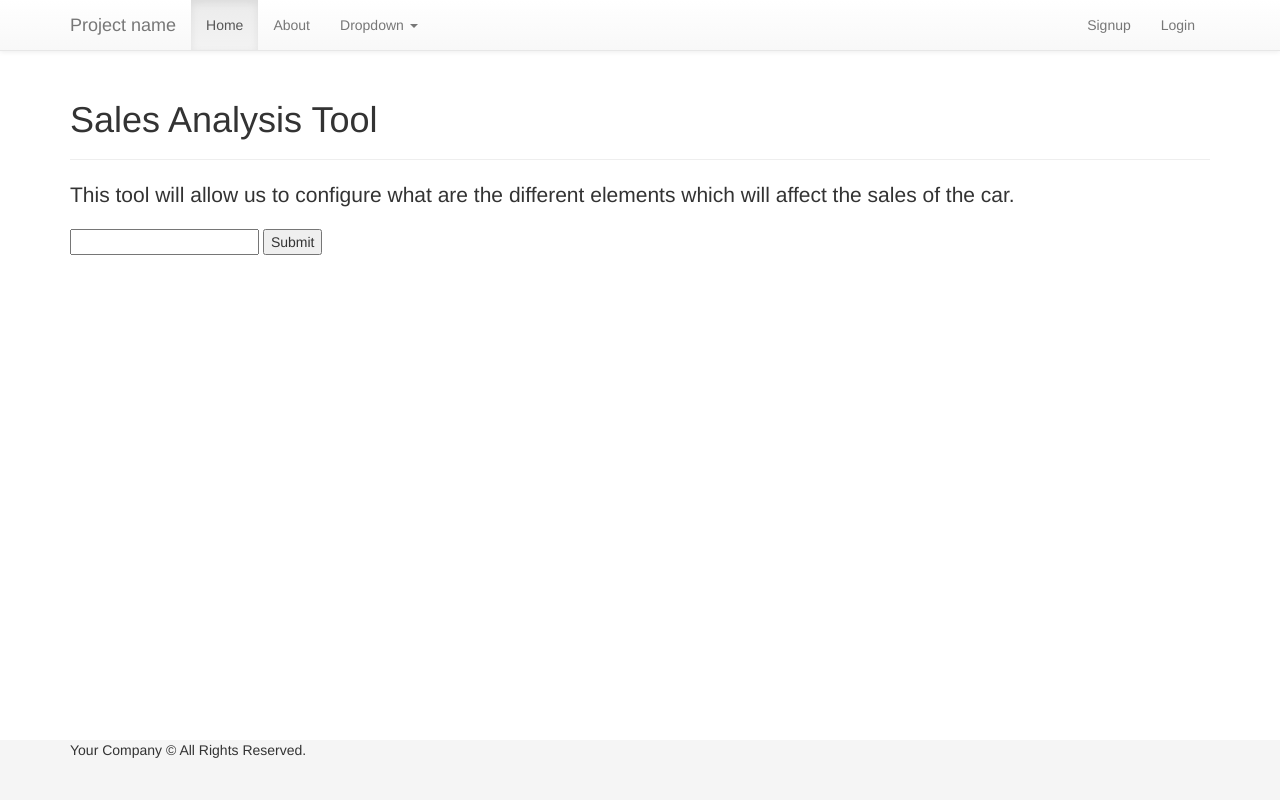
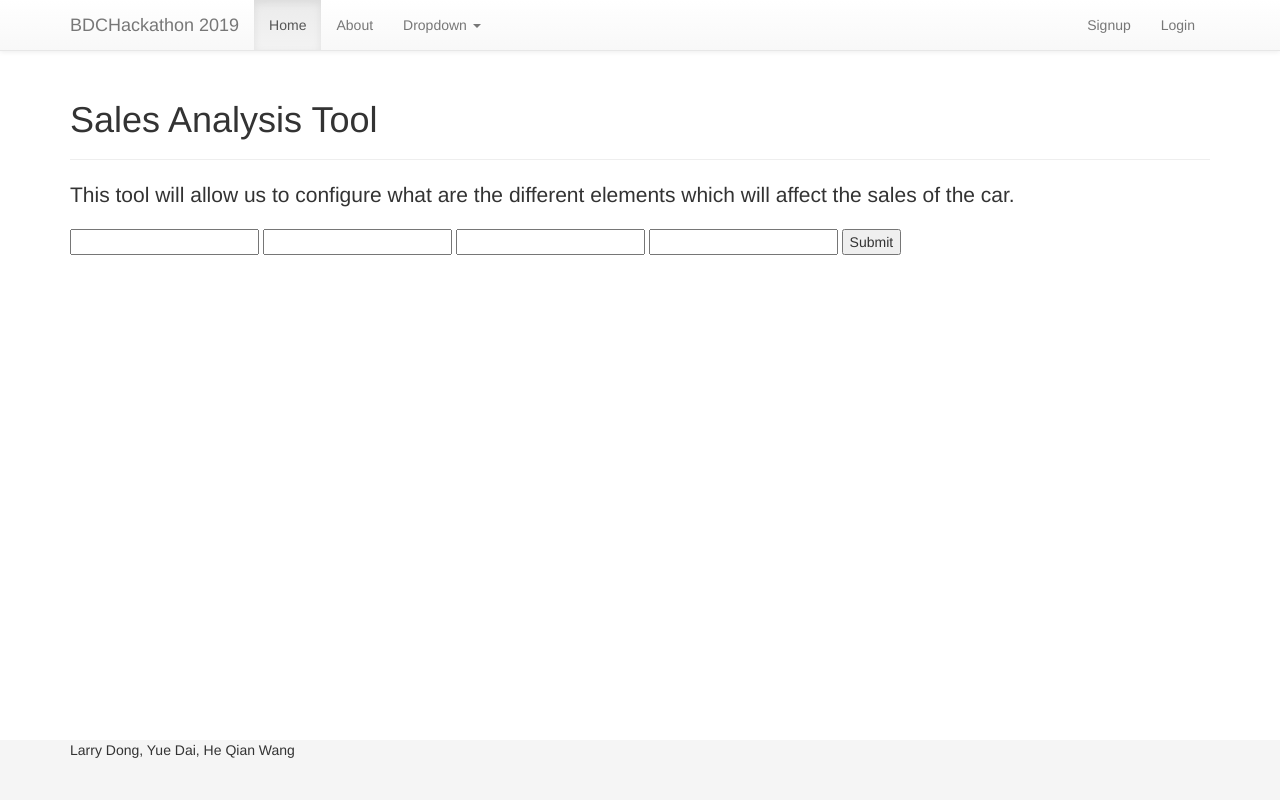
Before and after one commit to LarryShamalama/bdchackathon2019, a Flask app: page / in a window 1280 px wide. Run offline with Flask 2, Linux system fonts and the light colour scheme; some libraries are stand-ins or nearby versions.

Commit message:
Modified details about company names

```diff
--- a/templates/layouts/main.html
+++ b/templates/layouts/main.html
@@ -48,7 +48,7 @@
             <span class="icon-bar"></span>
             <span class="icon-bar"></span>
           </button>
-          <a class="navbar-brand" href="/">Project name</a>
+          <a class="navbar-brand" href="/">BDCHackathon 2019</a>
         </div>
         <div class="collapse navbar-collapse">
           <ul class="nav navbar-nav">
@@ -97,7 +97,7 @@
 
   <div id="footer">
     <div class="container">
-      <p>Your Company &copy; All Rights Reserved.</p>
+      <p>Larry Dong, Yue Dai, He Qian Wang</p>
       {% block footer %}{% endblock %}
     </div>
   </div>
--- a/templates/pages/placeholder.home.html
+++ b/templates/pages/placeholder.home.html
@@ -9,17 +9,27 @@
    This tool will allow us to configure what are the different elements which will affect the sales of the car.
 </p>
 <script src="https://ajax.googleapis.com/ajax/libs/jquery/3.1.1/jquery.min.js"></script>
-<input type='text' id='word'>
+<input type='text' id='num1'>
+<input type='text' id='num2'>
+<input type='text' id='num3'>
+<input type='text' id='num4'>
+
 <button type='button' id ='retrieve'>Submit</button>
+<br/>
+<br/>
+<br/>
 <div id='wordResult'></div>
 <script>
     $(document).ready(function() {
        $('#retrieve').click(function(){
-           var word = $('#word').val();
+           var num1 = $('#num1').val();
+           var num2 = $('#num2').val();
+           var num3 = $('#num3').val();
+           var num4 = $('#num4').val();
            $.ajax({
            url: "/get_word",
            type: "get",
-           data: {word: word},
+           data: {num1: num1, num2: num2, num3: num3, num4: num4},
            success: function(response) {
            $("#wordResult").html(response.html);
           },
```
